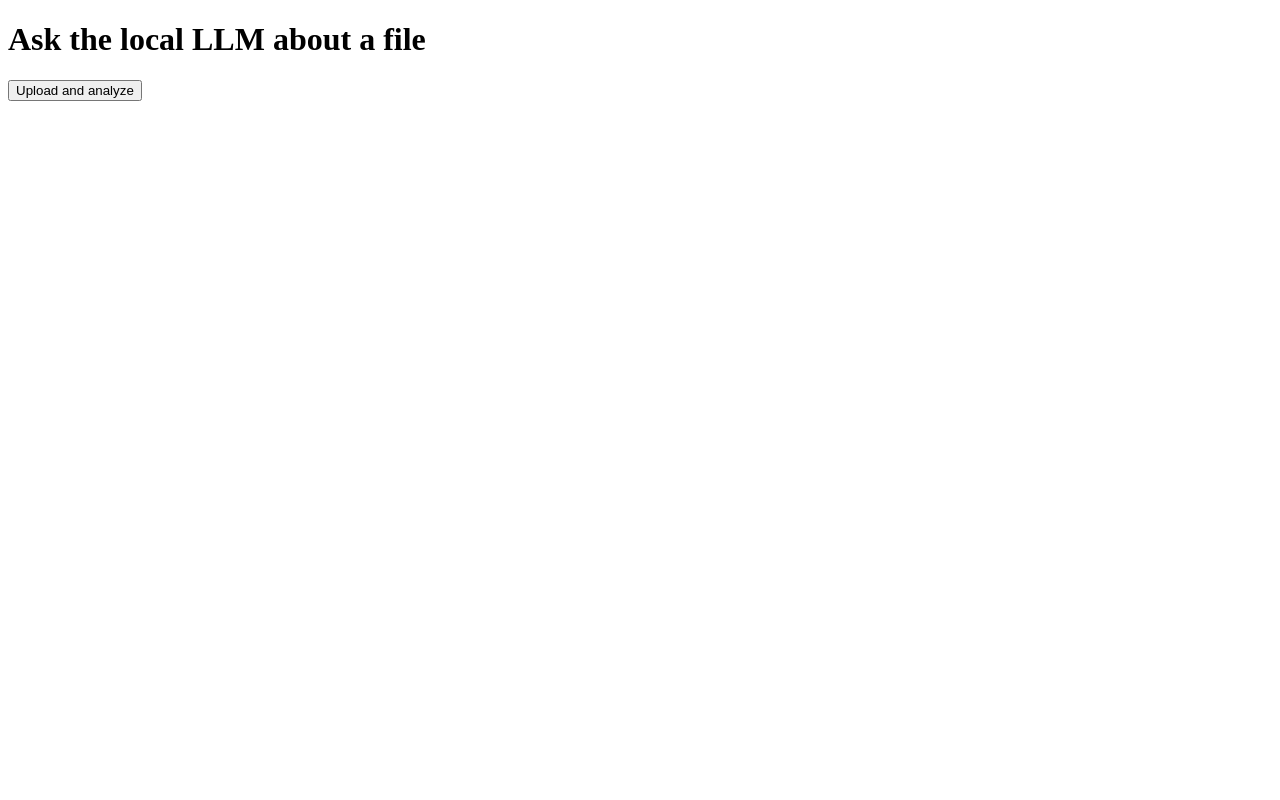
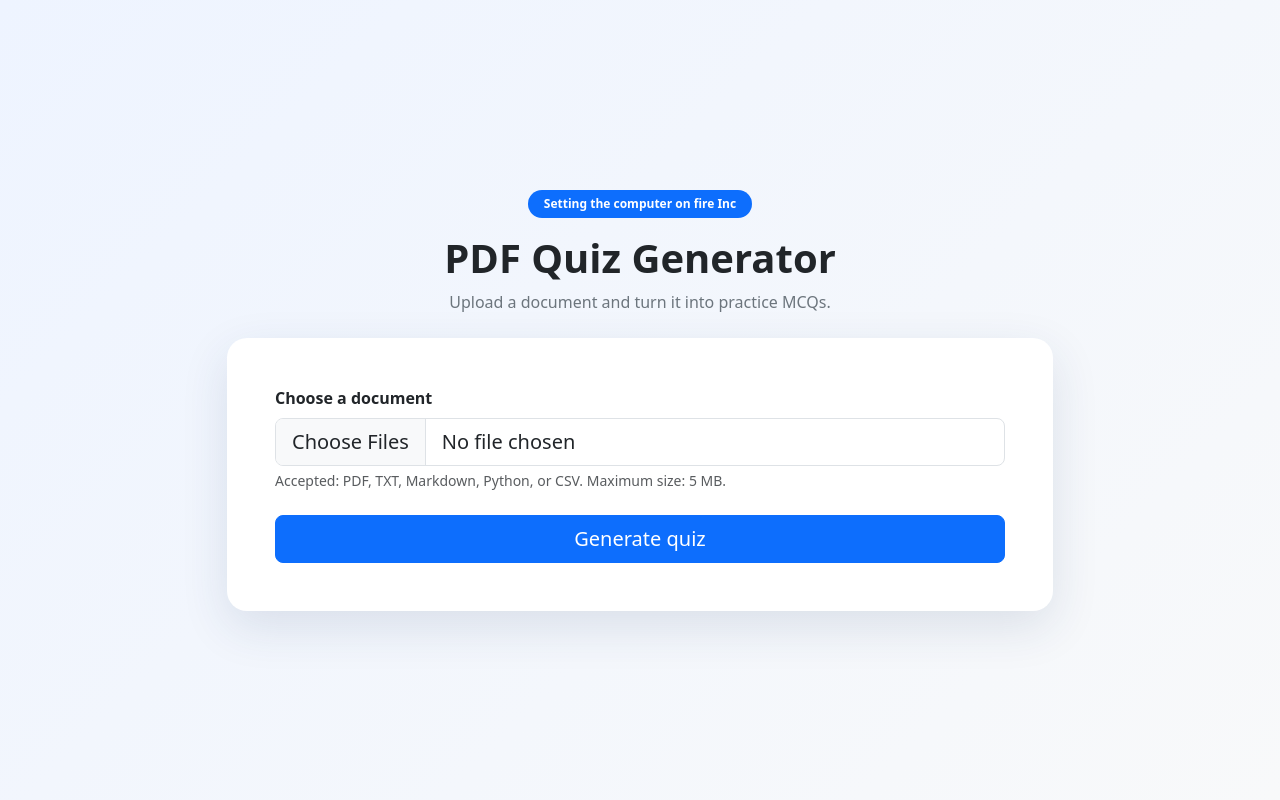
Before and after one commit to hellomynameismantraagarwal/Hackathon-SIH, a Flask app: page / in a window 1280 px wide. Run offline with Flask 3, Linux system fonts and the light colour scheme.

Commit message:
Computers on Fire

```diff
--- a/app.py
+++ b/app.py
@@ -1,12 +1,12 @@
+from io import BytesIO
 from flask import *
 from werkzeug.utils import secure_filename
 from openai import OpenAI
 from waitress import serve
-from io import BytesIO
 from pypdf import PdfReader
 
 app = Flask(__name__)
-app.config["MAX_CONTENT_LENGTH"] = 5 * 1024 * 1024  # 5 MB
+app.config["MAX_CONTENT_LENGTH"] = 5 * 1024 * 1024  # 5 MB upload limit
 
 client = OpenAI(
     base_url="http://localhost:1234/v1",
@@ -15,12 +15,16 @@ client = OpenAI(
 
 MODEL = "prism-ml/bonsai-27b"
 
+
 @app.route("/", methods=["GET", "POST"])
 def index():
     answer = None
 
     if request.method == "POST":
         uploaded = request.files.get("file")
+
+        if not uploaded or uploaded.filename == "":
+            return "Please choose a file.", 400
 
         filename = secure_filename(uploaded.filename)
         extension = filename.rsplit(".", 1)[-1].lower()
@@ -30,37 +34,62 @@ def index():
 
         elif extension == "pdf":
             reader = PdfReader(BytesIO(uploaded.read()))
-            file_text = "\n".join(page.extract_text() or "" for page in reader.pages)
+            file_text = "\n".join(
+                page.extract_text() or ""
+                for page in reader.pages
+            )
 
         else:
-            return "Please upload a text, code, CSV, Markdown, or PDF file.", 400
+            return "Please upload a TXT, Markdown, Python, CSV, or PDF file.", 400
 
         if not file_text.strip():
             return "No readable text was found in this file.", 400
-
-        file_text = file_text[:50_000]  # keep within the model context limit
 
         response = client.chat.completions.create(
             model=MODEL,
             messages=[
                 {
                     "role": "system",
-                    "content": "You are a concise, helpful assistant. PLEASE BE FAST, RESPOND QUICKLY. AND BE CONCISE."
+                    "content": (
+                        "Create a concise, student-friendly MCQ quiz directly "
+                        "from the supplied document. Do not use extended reasoning."
+                    ),
                 },
                 {
                     "role": "user",
-                    "content": (
-                        "Make a MCQ quiz out of the following file contents.\n\n"
-                        f"Filename: {filename}\n\n"
-                        f"File contents:\n{file_text}"
-                    ),
+                    "content": f"""
+Create 15 multiple-choice questions covering the entire document.
+
+For each question, use this format:
+
+Question 1: ...
+A. ...
+B. ...
+C. ...
+D. ...
+Answer: A
+Explanation: One short sentence.
+
+Filename: {filename}
+
+Document:
+{file_text}
+""",
                 },
             ],
             temperature=0.2,
+            max_tokens=1800,
+            extra_body={
+                "chat_template_kwargs": {
+                    "enable_thinking": False
+                }
+            },
         )
+
         answer = response.choices[0].message.content
 
     return render_template("index.html", answer=answer)
 
+
 if __name__ == "__main__":
     serve(app, host="0.0.0.0", port=5001)
--- a/templates/index.html
+++ b/templates/index.html
@@ -1,15 +1,109 @@
 <!doctype html>
-<html>
-  <body>
-    <h1>Ask the local LLM about a file</h1>
+<html lang="en">
+  <head>
+    <meta charset="utf-8">
+    <meta name="viewport" content="width=device-width, initial-scale=1">
+    <title>Quiz Generator</title>
 
-    <form method="post" enctype="multipart/form-data">
-      <button type="submit">Upload and analyze</button>
-    </form>
+    <link
+      href="https://cdn.jsdelivr.net/npm/bootstrap@5.3.8/dist/css/bootstrap.min.css"
+      rel="stylesheet"
+      integrity="sha384-sRIl4kxILFvY47J16cr9ZwB07vP4J8+LH7qKQnuqkuIAvNWLzeN8tE5YBujZqJLB"
+      crossorigin="anonymous"
+    >
 
-    {% if answer %}
-      <h2>Answer</h2>
-      <pre style="white-space: pre-wrap">{{ answer }}</pre>
-    {% endif %}
+    <style>
+      body {
+        min-height: 100vh;
+        background: linear-gradient(135deg, #eef4ff, #f8f9fa);
+      }
+
+      .app-card {
+        border: 0;
+        border-radius: 1.25rem;
+        box-shadow: 0 1rem 3rem rgba(31, 55, 100, 0.12);
+      }
+
+      .answer-box {
+        white-space: pre-wrap;
+        line-height: 1.7;
+      }
+    </style>
+  </head>
+
+  <body class="d-flex align-items-center py-5">
+    <main class="container" style="max-width: 850px;">
+      <div class="text-center mb-4">
+        <span class="badge text-bg-primary rounded-pill px-3 py-2">
+          Setting the computer on fire Inc
+        </span>
+        <h1 class="display-6 fw-bold mt-3 mb-2">PDF Quiz Generator</h1>
+        <p class="text-secondary mb-0">
+          Upload a document and turn it into practice MCQs.
+        </p>
+      </div>
+
+      <section class="card app-card">
+        <div class="card-body p-4 p-md-5">
+          <form id="upload-form" method="post" enctype="multipart/form-data">
+            <label for="file" class="form-label fw-semibold">
+              Choose a document
+            </label>
+
+            <input
+              class="form-control form-control-lg"
+              id="file"
+              type="file"
+              name="file"
+              accept=".txt,.md,.py,.csv,.pdf"
+              multiple
+              required
+            >
+
+            <div class="form-text mb-4">
+              Accepted: PDF, TXT, Markdown, Python, or CSV. Maximum size: 5 MB.
+            </div>
+
+            <button id="submit-button" class="btn btn-primary btn-lg w-100" type="submit">
+              Generate quiz
+            </button>
+
+            <div id="loading" class="text-center mt-4 d-none">
+              <div class="spinner-border text-primary" role="status">
+                <span class="visually-hidden">Generating quiz…</span>
+              </div>
+              <p class="text-secondary mt-2 mb-0">
+                Reading your document and creating questions…
+              </p>
+            </div>
+          </form>
+        </div>
+      </section>
+
+      {% if answer %}
+        <section class="card app-card mt-4">
+          <div class="card-header bg-white border-0 pt-4 px-4 px-md-5">
+            <h2 class="h4 fw-bold mb-1">Your quiz</h2>
+            <p class="text-secondary mb-0">Review the questions, then check the answers.</p>
+          </div>
+
+          <div class="card-body px-4 px-md-5 pb-5">
+            <div class="answer-box">{{ answer }}</div>
+          </div>
+        </section>
+      {% endif %}
+    </main>
+
+    <script>
+      const form = document.getElementById("upload-form");
+      const button = document.getElementById("submit-button");
+      const loading = document.getElementById("loading");
+
+      form.addEventListener("submit", () => {
+        button.disabled = true;
+        button.textContent = "Generating…";
+        loading.classList.remove("d-none");
+      });
+    </script>
   </body>
 </html>
```
